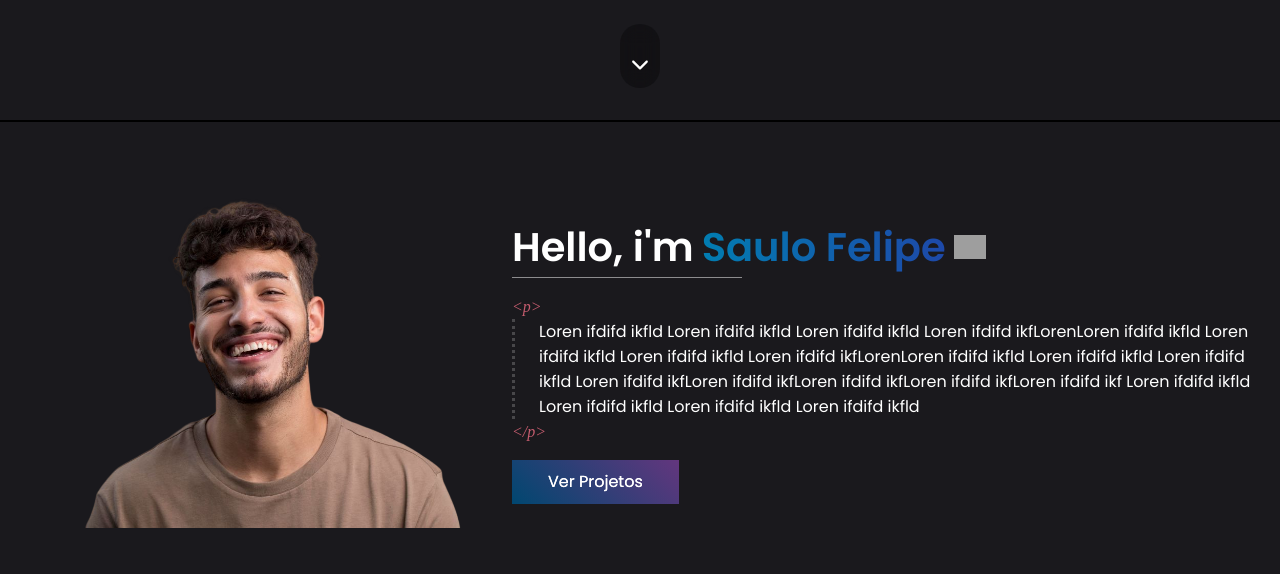
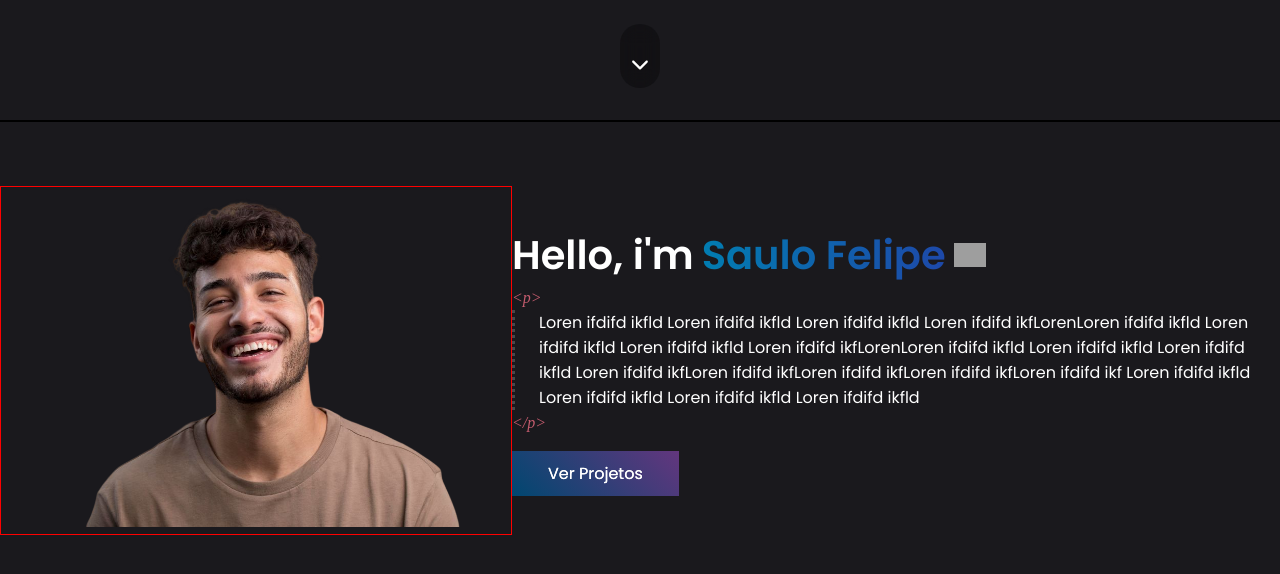
Before and after one commit to Saulo-Felipe/Portfolio, a React (Create React App) app in the folder my-portfolio/: page / in a window 1280 px wide. Shown: the part 678-1252 px from the top of the page. Built offline with nearby package versions, Linux system fonts and the light colour scheme; grey boxes are pictures that could not be loaded.

Commit message:
about page animated

```diff
--- a/my-portfolio/src/components/About/index.tsx
+++ b/my-portfolio/src/components/About/index.tsx
@@ -8,6 +8,15 @@ export function About() {
   return (
     <section id="about">
       <div className="profile-img-container">
+        <span></span>
+        <span></span>
+        <span></span>
+        <span></span>
+        <span></span>
+        <span></span>
+        <span></span>
+        <span></span>
+        <span></span>
         <img alt={"profile"} src={"/profile.png"} />
       </div>
 
@@ -16,8 +25,8 @@ export function About() {
           Hello, i'm
           <span>Saulo Felipe</span>
           <img src="https://fonts.gstatic.com/s/e/notoemoji/latest/1f44b/512.gif" alt="👋" width="32" height="32" />
+        <span className="line"></span>
         </h1>
-        <span className="line"></span>
 
         <span className="tag">{"<p>"}</span>
         <div className="content">Loren ifdifd ikfld Loren ifdifd ikfld Loren ifdifd ikfld Loren ifdifd ikfLorenLoren ifdifd ikfld Loren ifdifd ikfld Loren ifdifd ikfld Loren ifdifd ikfLorenLoren ifdifd ikfld Loren ifdifd ikfld Loren ifdifd ikfld Loren ifdifd ikfLoren ifdifd ikfLoren ifdifd ikfLoren ifdifd ikfLoren ifdifd ikf Loren ifdifd ikfld Loren ifdifd ikfld Loren ifdifd ikfld Loren ifdifd ikfld </div>
--- a/my-portfolio/src/components/About/styles.scss
+++ b/my-portfolio/src/components/About/styles.scss
@@ -10,6 +10,50 @@
 
   .profile-img-container {
     width: 40vw;
+    position: relative;
+    border: solid 1px red;
+    overflow: hidden;
+
+    span {
+      position: absolute;
+      width: 50px;
+      height: 50px;
+      z-index: -1;
+    }
+
+    @function randomNum($min, $max) {
+      $rand: random();
+      $randomNum: $min + floor($rand * (($max - $min) + 1));
+
+      @return $randomNum;
+    }
+
+    @for $i from 1 through 5 {
+      span:nth-child(#{$i}) {
+        animation: animatedCube#{$i} randomNum(5, 15)+0s ease infinite;
+        background-color: lighten(blue, $i * 5%);
+
+        $initTop: randomNum(0, 100);
+        $initLeft: randomNum(-50, -10);
+
+        @keyframes animatedCube#{$i} {
+          0% {
+            top: $initTop + 0%;
+            left: $initLeft + 0%;
+          }
+
+          50% {
+            top: randomNum(0, 100) + 0%;
+            left: randomNum(100, 150) + 0%;
+          }
+
+          100% {
+            top: $initTop + 0%;
+            left: $initLeft + 0%;
+          }
+        }
+      }
+    }
 
     img {
       width: 100%;
@@ -59,7 +103,7 @@
       height: 1px;
       background-color: #fff;
       display: block;
-      opacity: 0.5;
+      opacity: 0.3;
       margin-bottom: 1rem;
     }
 
@@ -126,14 +170,6 @@
         align-items: center;
         justify-content: center;
       }
-
-      // &::before {
-
-      //   content
-
-      // }
-
     }
   }
-
 }
--- a/my-portfolio/src/components/Header/styles.scss
+++ b/my-portfolio/src/components/Header/styles.scss
@@ -9,6 +9,7 @@
   height: 5rem;
   position: fixed;
   transition: all 300ms;
+  z-index: 99;
 
   display: flex;
   justify-content: space-between;
```
